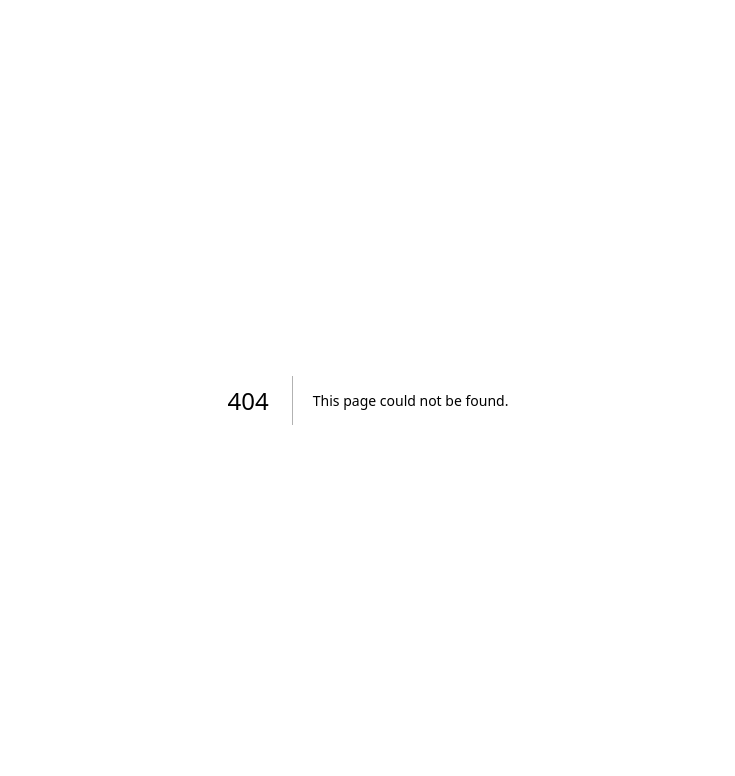
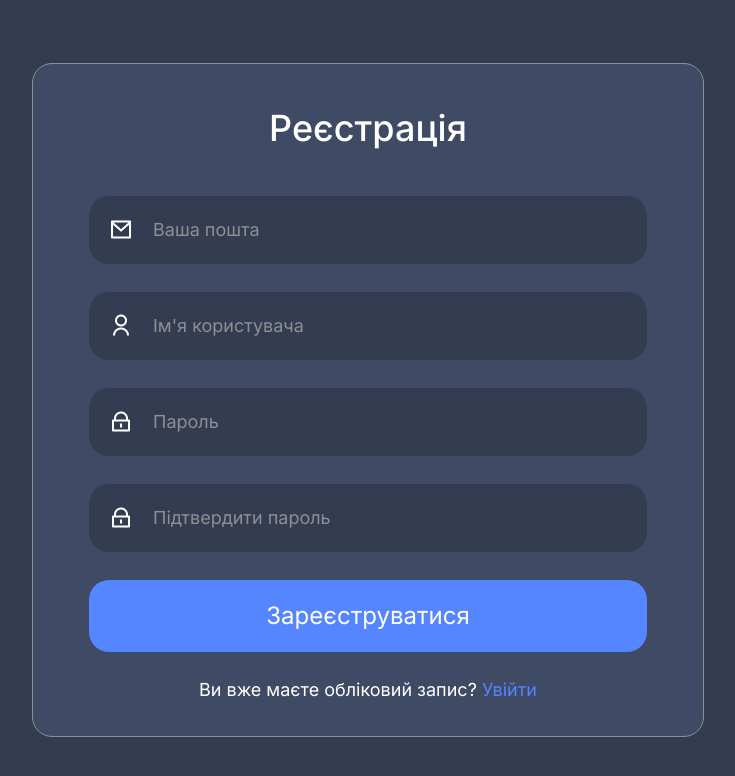
Before and after one commit to kittietech/online-chat, a Next.js app: page /sign-up in a window 1280 px wide. Before the commit this address had no page. Shown: the top 776 px of the page, without its empty margins (272-1007 px from the left). Built offline with nearby package versions, Linux system fonts and the light colour scheme.

Commit message:
fix: add sign up page

```diff
--- a/components/shared/Icon/Icon.tsx
+++ b/components/shared/Icon/Icon.tsx
@@ -3,7 +3,7 @@
 
 import styles from "./Icon.module.scss";
 
-type VariantType =
+export type IconVariantType =
   | "information"
   | "attachment"
   | "chat"
@@ -18,7 +18,7 @@
   | "edit";
 
 type Props = {
-  variant: VariantType;
+  variant: IconVariantType;
   className?: string;
 };
 
--- /dev/null
+++ b/components/shared/buttons/Button/Button.tsx
@@ -0,0 +1,18 @@
+import React, { ButtonHTMLAttributes } from "react";
+
+type Props = ButtonHTMLAttributes<HTMLButtonElement> & {
+  children?: React.ReactNode;
+};
+
+const Button: React.FC<Props> = ({ children, ...props }) => {
+  return (
+    <button
+      className="w-full mb-6 p-5 bg-blue-500 text-white text-2xl rounded-3xl hover:bg-blue-600 transition-colors"
+      {...props}
+    >
+      {children}
+    </button>
+  );
+};
+
+export default Button;
--- /dev/null
+++ b/components/shared/forms/Input/Input.tsx
@@ -0,0 +1,30 @@
+import React from "react";
+import Icon, { IconVariantType } from "../../Icon/Icon";
+
+type Props = {
+  type?: string;
+  placeholder: string;
+  name: string;
+  icon: IconVariantType;
+};
+
+const Input: React.FC<Props> = ({ type = "text", placeholder, name, icon }) => {
+  return (
+    <fieldset className="relative mb-7">
+      <label>
+        <Icon
+          className="absolute top-1/2 left-5 -translate-y-1/2 text-2xl text-white"
+          variant={icon}
+        />
+        <input
+          className="w-full py-5 pr-5 pl-16 bg-slate-500 rounded-3xl text-lg placeholder:text-gray-500 text-white"
+          type={type}
+          placeholder={placeholder}
+          name={name}
+        />
+      </label>
+    </fieldset>
+  );
+};
+
+export default Input;
--- /dev/null
+++ b/components/shared/layout/Layout.tsx
@@ -0,0 +1,13 @@
+import classNames from "classnames";
+import React from "react";
+
+type Props = {
+  children: React.ReactNode;
+  className?: string;
+};
+
+const Layout: React.FC<Props> = ({ className, children }) => {
+  return <main className={classNames("main", className)}>{children}</main>;
+};
+
+export default Layout;
--- /dev/null
+++ b/components/shared/typography/Heading/Heading.tsx
@@ -0,0 +1,22 @@
+import React from "react";
+import classNames from "classnames";
+
+type Props = {
+  className?: string;
+  children?: React.ReactNode;
+};
+
+const Heading: React.FC<Props> = ({ className, children }) => {
+  return (
+    <h1
+      className={classNames(
+        "mb-12 text-4xl font-medium text-center",
+        className
+      )}
+    >
+      {children}
+    </h1>
+  );
+};
+
+export default Heading;
--- /dev/null
+++ b/pages/sign-up.tsx
@@ -0,0 +1,46 @@
+import Button from "@/components/shared/buttons/Button/Button";
+import Input from "@/components/shared/forms/Input/Input";
+import Layout from "@/components/shared/layout/Layout";
+import Heading from "@/components/shared/typography/Heading/Heading";
+import Link from "next/link";
+
+const SignUp = () => {
+  return (
+    <Layout className="flex flex-col">
+      <form className="w-full px-14 pt-11 pb-8 rounded-3xl max-w-2xl m-auto bg-slate-600 border border-gray-500">
+        <Heading>Реєстрація</Heading>
+
+        <Input type="email" name="email" placeholder="Ваша пошта" icon="mail" />
+
+        <Input
+          type="text"
+          name="name"
+          placeholder="Ім'я користувача"
+          icon="user"
+        />
+
+        <Input
+          type="password"
+          name="password"
+          placeholder="Пароль"
+          icon="lock"
+        />
+
+        <Input
+          type="password"
+          name="confirm-password"
+          placeholder="Підтвердити пароль"
+          icon="lock"
+        />
+
+        <Button type="submit">Зареєструватися</Button>
+
+        <p className="text-lg text-center">
+          Ви вже маєте обліковий запис? <Link href="/sign-in">Увійти</Link>
+        </p>
+      </form>
+    </Layout>
+  );
+};
+
+export default SignUp;
--- a/styles/globals.scss
+++ b/styles/globals.scss
@@ -2,6 +2,26 @@
 @tailwind components;
 @tailwind utilities;
 
+html, body, #__next {
+  @apply m-0 min-h-full bg-slate-500 text-white;
+}
+
 html, body {
-  @apply font-inter;
+  @apply h-full font-inter;
 }
+
+#__next {
+  @apply flex;
+}
+
+.main {
+  @apply flex-1;
+}
+
+a {
+  @apply text-blue-500 transition-colors;
+
+  &:hover {
+    @apply text-blue-600 underline;
+  }
+}
--- a/tailwind.config.js
+++ b/tailwind.config.js
@@ -27,6 +27,7 @@
         },
         blue: {
           500: "#5585FF",
+          600: "#0b5ed7",
         },
         red: {
           500: "#F5544A",
@@ -39,6 +40,9 @@
         inter: ["var(--font-inter)", ...fontFamily.sans],
         icomoon: ["var(--font-icomoon)"],
       },
+      borderRadius: {
+        "3xl": "1.25rem",
+      },
     },
   },
   plugins: [],
```
Also changed, not shown: components/shared/forms/Input/Input.module.scss (added).
